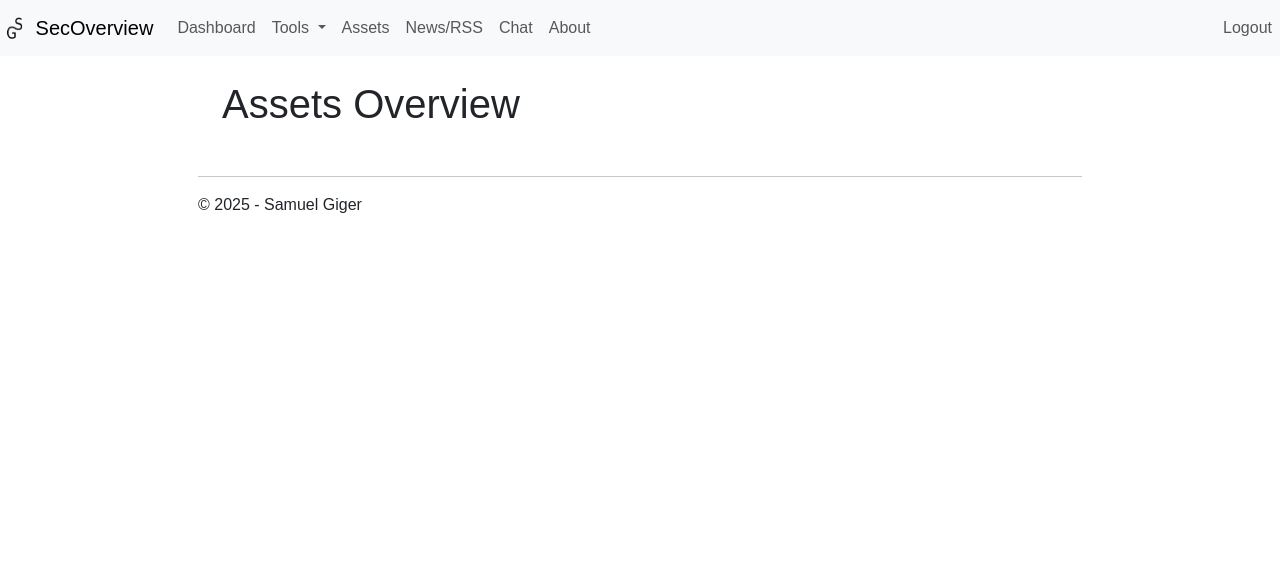
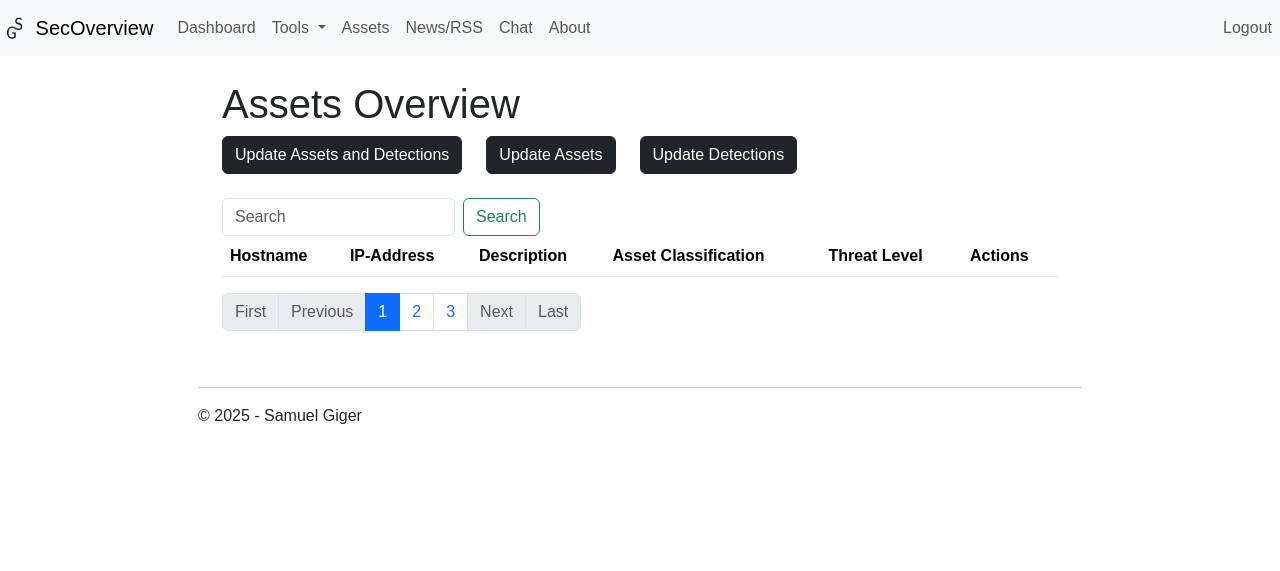
Before and after one commit to gigersam/SecOverview, a Django app: page /assets/overview in a window 1280 px wide. Shown: the top 571 px of the page. Run offline with Django 5.2, Linux system fonts and the light colour scheme; the visitor is signed in with stand-in values (Sample User, id 1); data that the repository does not hold is empty; parts of the project's set-up code (start-up, migrations or seed data) failed here and were passed over; some libraries are stand-ins or nearby versions.

Commit message:
basic of update of database tabels and asset view and asset overview

```diff
--- a/secoverview/assets/templates/assetsoverview.html
+++ b/secoverview/assets/templates/assetsoverview.html
@@ -4,7 +4,98 @@
 
 <div class="p-4">
     <h1>Assets Overview</h1>
+    <div class="d-grid gap-4 d-md-flex">
+        <form method="POST">
+            {% csrf_token %}
+            <button type="submit" class="btn btn-dark" name="update_action" value="updateall">Update Assets and Detections</button>
+        </form>
+        <form method="POST">
+            {% csrf_token %}
+            <button type="submit" class="btn btn-dark" name="update_action" value="updateassets">Update Assets</button>
+        </form>
+        <form method="POST">
+            {% csrf_token %}
+            <button type="submit" class="btn btn-dark" name="update_action" value="updatedetection">Update Detections</button>
+        </form>
+    </div>
+    <br>
+    <div class="d-grid gap-4 d-md-flex">
+        <form class="d-flex">
+            <input class="form-control me-2" type="search" name="search" placeholder="Search" aria-label="Search">
+            <button class="btn btn-outline-success" type="submit">Search</button>
+        </form>
+    </div>
+    <div class="d-grid gap-4 d-md-flex">
+        <table class="table table-hover">
+            <tr>
+                <td><b>Hostname</b></td>
+                <td><b>IP-Address</b></td>
+                <td><b>Description</b></td>
+                <td><b>Asset Classification</b></td>
+                <td><b>Threat Level</b></td>
+                <td><b>Actions</b></td>
+            </tr>
+            {% for asset in assets %}
+            <tr>
+                <td>{{ asset.hostname }}</td>
+                <td>{{ asset.ip_address }}</td>
+                <td>{{ asset.description }}</td>
+                <td>{{ asset.asset_classification }}</td>
+                <td>{{ asset.threat_level }}</td>
+                <td><a href="{% url 'assetview' asset.pk %}"><button type="button" class="btn btn-dark">View</button></a></td>
+            </tr>
+            {% endfor %}
+        </table>
+    </div>
+    <ul class="pagination">
+        {% if assets.has_previous %}
+        <li class="page-item">
+            <a class="page-link" href="?page=1">First</a>
+          </li>
+        <li class="page-item">
+          <a class="page-link" href="?page={{ assets.previous_page_number }}">Previous</a>
+        </li>
+        {% else %}
+        <li class="page-item disabled">
+            <a class="page-link" href="?page=1" tabindex="-1">First</a>
+          </li>
+        <li class="page-item disabled">
+          <a class="page-link" href="?page=1" tabindex="-1">Previous</a>
+        </li>
+        {% endif %}
 
+        {% if assets.number == 1 %}
+        <li class="page-item active"><a class="page-link" href="?page=1">1</a></li>
+        <li class="page-item"><a class="page-link" href="?page=2">2</a></li>
+        <li class="page-item"><a class="page-link" href="?page=3">3</a></li>
+        {% elif assets.number == assets.paginator.num_pages %}
+        <li class="page-item"><a class="page-link" href="?page={{ assets.previous_page_number|add:'-5' }}">{{ assets.previous_page_number|add:"-1" }}</a></li>
+        <li class="page-item"><a class="page-link" href="?page={{ assets.previous_page_number  }}">{{ assets.previous_page_number }}</a></li>
+        <li class="page-item active"><a class="page-link" href="?page={{ assets.number }}">{{ assets.number }} </a></li>
+        {% else %}
+        <li class="page-item"><a class="page-link" href="?page={{ assets.previous_page_number }}">{{ assets.previous_page_number }}</a></li>
+        <li class="page-item active">
+          <a class="page-link" href="?page={{ assets.number }}">{{ assets.number }}</a>
+        </li>
+        <li class="page-item"><a class="page-link" href="?page={{ assets.next_page_number }}">{{ assets.next_page_number }}</a></li>
+        {% endif %}
+
+        {% if assets.has_next %}
+        <li class="page-item">
+            <a class="page-link" href="?page={{ assets.next_page_number }}">Next</a>
+          </li>
+        <li class="page-item">
+          <a class="page-link" href="?page={{ assets.paginator.num_pages }}">Last</a>
+        </li>
+        {% else %}
+        <li class="page-item disabled">
+            <a class="page-link" href="?page={{ assets.paginator.num_pages }}">Next</a>
+          </li>
+        <li class="page-item disabled">
+          <a class="page-link" href="?page={{ assets.paginator.num_pages }}">Last</a>
+        </li>
+        {% endif %}
+    </ul>
 </div>
 
 {% endblock %}
--- a/secoverview/assets/urls.py
+++ b/secoverview/assets/urls.py
@@ -3,4 +3,5 @@ from . import views
 
 urlpatterns = [
     path('overview', views.assetsoverview, name='assetsoverview'),
+    path('asset/<int:id>', views.assetview, name='assetview'),
 ]
--- a/secoverview/assets/views.py
+++ b/secoverview/assets/views.py
@@ -4,17 +4,57 @@ from django.core.paginator import Paginator
 from django.db.models import Q
 from django.contrib.auth.decorators import login_required
 from datetime import datetime
+from .assetsoperations import gather_all, gather_nmap_assets_infos, gather_mlnids_assets_info
+from .models import ComputeAssets, ComputeAssetsNetworkPorts, ComputeAssetsNetworkDetection
 
 @login_required
 def assetsoverview(request):
     """Renders the about page."""
     assert isinstance(request, HttpRequest)
+    if request.method == 'POST':
+        if request.POST.get('update_action') == 'updateall':
+            gather_all()
+        elif request.POST.get('update_action') == 'updateassets':
+            gather_nmap_assets_infos()
+        elif request.POST.get('update_action') == 'updatedetection':
+            gather_mlnids_assets_info()
+
+    query = request.GET.get("search")
+    if query == None or query == "":
+        assets = ComputeAssets.objects.order_by('-id')
+    else:
+        assets = ComputeAssets.objects.filter(Q(hostname__icontains=query) | Q(ip_address__icontains=query) | Q(description__icontains=query) | Q(asset_classification__icontains=query) | Q(threat_level__icontains=query)).order_by('-id')
+    paginator = Paginator(assets, 5)
+    page_number = request.GET.get('page')  # Get the page number from the URL query parameter
+    page_obj = paginator.get_page(page_number)  # Get the appropriate page of blog posts
+
     return render(
         request,
         'assetsoverview.html',
         {
             'title':'Assets',
             'year':datetime.now().year,
-            'chatcontext':"Shows ML analysed detections on the network."
+            'chatcontext':"Shows ML analysed detections on the network.",
+            'assets':page_obj
         }
     )
+
+@login_required
+def assetview(request, id):
+    """Renders the about page."""
+    assert isinstance(request, HttpRequest)
+    asset = ComputeAssets.objects.get(id=id)
+    ports = ComputeAssetsNetworkPorts.objects.filter(asset=asset)
+    network_detection = ComputeAssetsNetworkDetection.objects.filter(compute_assets=asset)
+    return render(
+        request,
+        'assetview.html',
+        {
+            'title':'Asset View',
+            'year':datetime.now().year,
+            'asset':asset,
+            'ports':ports,
+            'network_detection':network_detection,
+            'chatcontext':"Report about a NMAP Scan.",
+        }
+    )
```
Also changed, not shown: secoverview/assets/admin.py (+37 -0 lines), secoverview/assets/assetsoperations.py (added, +66 -0 lines), secoverview/assets/models.py (+27 -0 lines), secoverview/assets/templates/assetview.html (added, +91 -0 lines).
